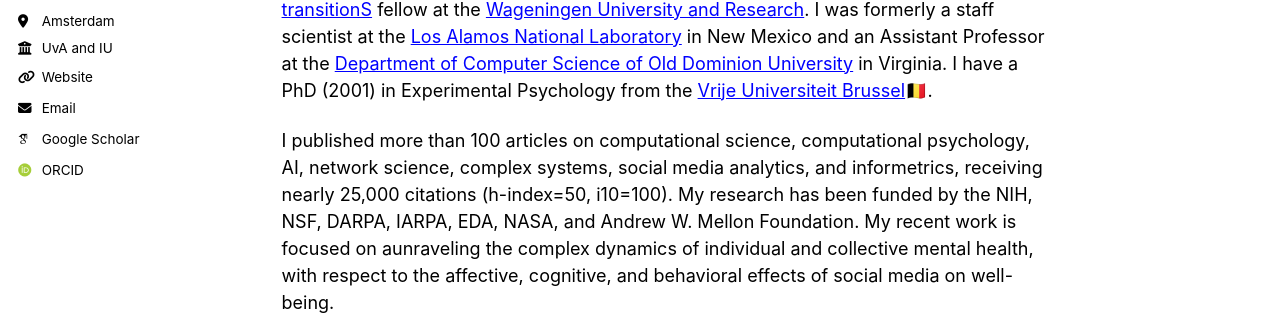
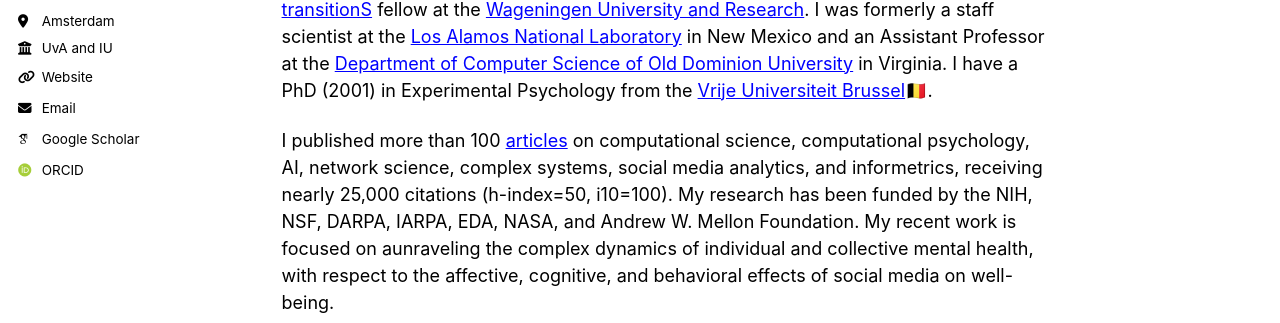
Before and after one commit to jbollen/jbollen.github.io, a Jekyll site: the page built from _pages/about.md, in a window 1280 px wide and 946 px high. Shown: the part 387-710 px from the top of the window. Built offline with Jekyll 4.4.1, drawn with Linux system fonts in a browser that asks for light colours; some web fonts are replaced; a script bundle is joined from its source files by our own code; library files that are not in the unit come from our copies; part of the change alters nothing that is shown.

```diff
--- a/_pages/about.md
+++ b/_pages/about.md
@@ -11,4 +11,4 @@ I am a Professor of Simulation of Complex Adaptive Systems at the [University of
 
 I served as [Informatics](https://luddy.iu.edu/academics/units/informatics.html) department chair at [Indiana University Bloomington](https://luddy.iu.edu/) where I am presently the director of the Center for Social and Biomedical Complexity. I am a member of the board of directors of the center for [Urban Mental Health](https://ias.uva.nl/research-themes/health-complexity/urban-mental-health/urban-mental-health.html), director of the SOCIAL lab at Indiana University, and a [Synergy Program for Analysing Resilience and Critical transitionS](https://sparcs-center.org/) fellow at the [Wageningen University and Research](https://www.wur.nl/). I was formerly a staff scientist at the [Los Alamos National Laboratory](https://www.lanl.gov/) in New Mexico and an Assistant Professor at the [Department of Computer Science of Old Dominion University](https://www.odu.edu/academics/programs/linked/computer-science) in Virginia. I have a PhD (2001) in Experimental Psychology from the [Vrije Universiteit Brussel](https://www.vub.be/nl)🇧🇪.
 
-I published more than 100 articles on computational science, computational psychology, AI, network science, complex systems, social media analytics, and informetrics, receiving nearly 25,000 citations (h-index=50, i10=100). My research has been funded by the NIH, NSF, DARPA, IARPA, EDA, NASA, and Andrew W. Mellon Foundation. My recent work is focused on aunraveling the complex dynamics of individual and collective mental health, with respect to the affective, cognitive, and behavioral effects of social media on well-being.
+I published more than 100 [articles](https://scholar.google.com/citations?user=jDmcdsUAAAAJ) on computational science, computational psychology, AI, network science, complex systems, social media analytics, and informetrics, receiving nearly 25,000 citations (h-index=50, i10=100). My research has been funded by the NIH, NSF, DARPA, IARPA, EDA, NASA, and Andrew W. Mellon Foundation. My recent work is focused on aunraveling the complex dynamics of individual and collective mental health, with respect to the affective, cognitive, and behavioral effects of social media on well-being.
```
